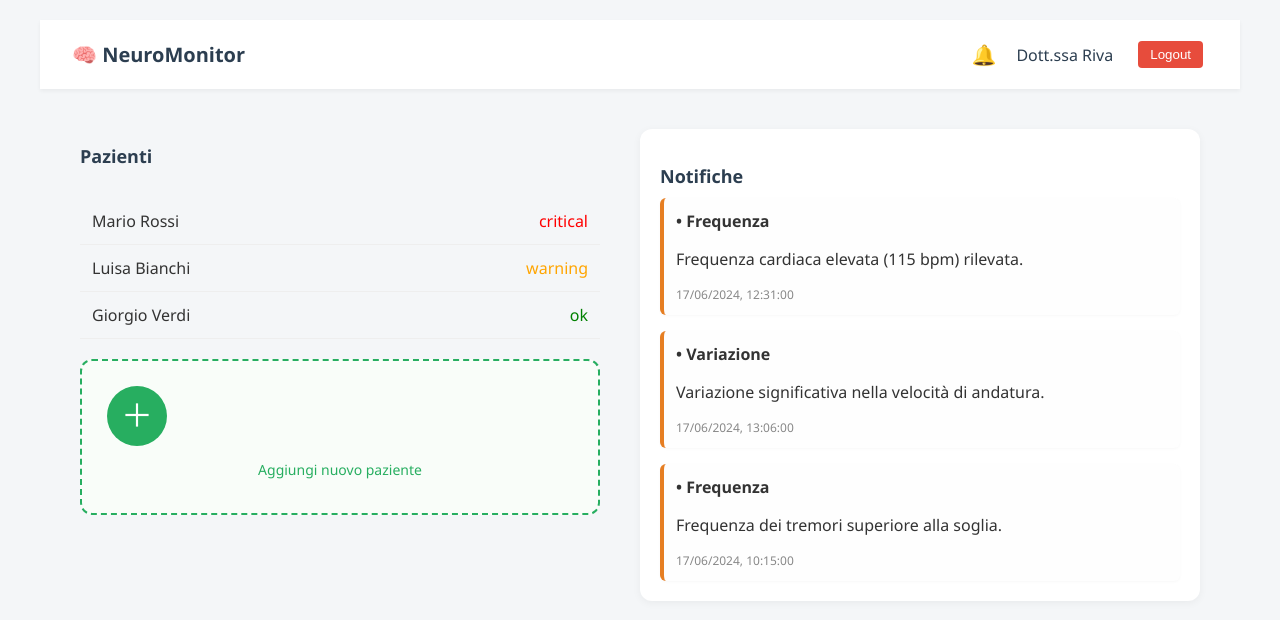
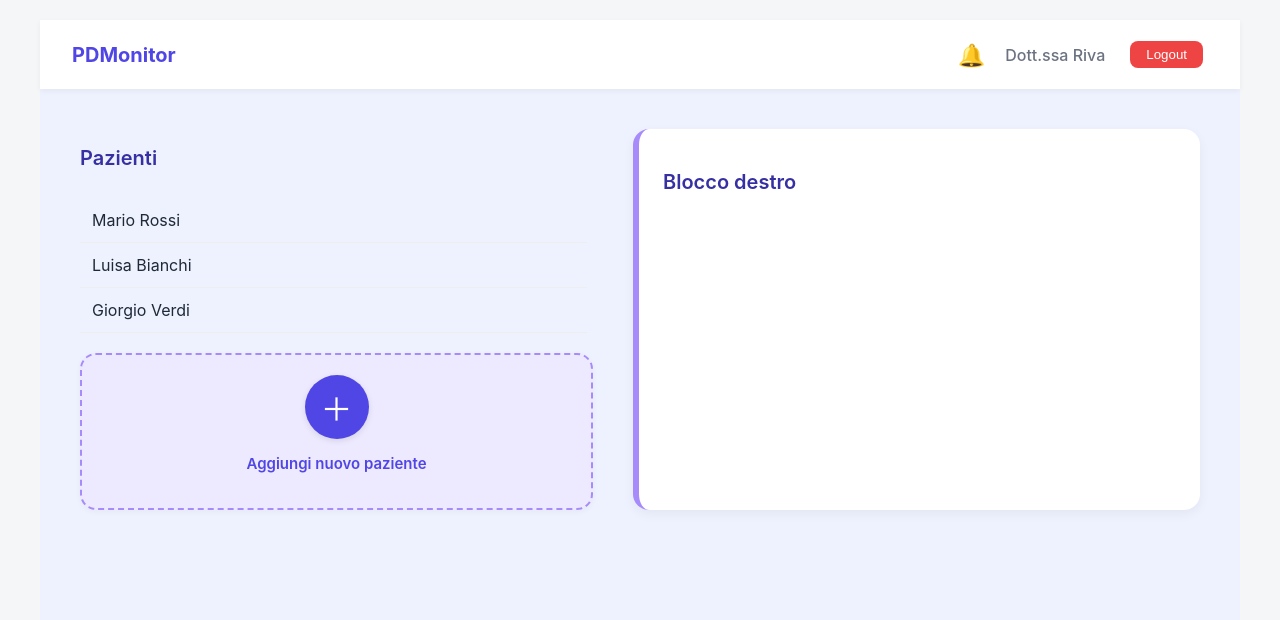
Before and after one commit to UniSalento-IDALab-IoTCourse-2024-2025/wot-project-Frontend-PiccinnoFesta, a React (Vite) app: page /dashboard in a window 1280 px wide. Shown: the top 620 px of the page. Built offline with nearby package versions, Linux system fonts and the light colour scheme.

Commit message:
Predisposto aggiunta di clienti dal backend

```diff
--- a/src/components/PatientList.tsx
+++ b/src/components/PatientList.tsx
@@ -1,11 +1,6 @@
 import React from 'react';
 import { useNavigate } from 'react-router-dom';
-
-interface Patient {
-  id: string | number;
-  name: string;
-  status: 'critical' | 'warning' | 'stable' | string;
-}
+import { Patient } from '../types';
 
 interface PatientListProps {
   patients: Patient[];
@@ -29,15 +24,10 @@ const PatientList: React.FC<PatientListProps> = ({ patients }) => {
           <span
             style={{
               ...styles.status,
-              color:
-                p.status === 'critical'
-                  ? 'red'
-                  : p.status === 'warning'
-                  ? 'orange'
-                  : 'green',
+              color:'red'
+
             }}
           >
-            {p.status}
           </span>
         </div>
       ))}
--- a/src/pages/DashboardPage.tsx
+++ b/src/pages/DashboardPage.tsx
@@ -1,12 +1,8 @@
 import React, { useEffect, useState } from 'react';
 import PatientList from '../components/PatientList';
 import Notifications from '../components/Notification';
-
-interface Patient {
-  id: number;
-  name: string;
-  status: 'ok' | 'warning' | 'critical';
-}
+import EditPatientForm from '../components/EditPatientForm';
+import { Patient } from '../types';
 
 interface Notification {
   id: number;
@@ -17,12 +13,45 @@ interface Notification {
 const DashboardPage: React.FC = () => {
   const [patients, setPatients] = useState<Patient[]>([]);
   const [notifications, setNotifications] = useState<Notification[]>([]);
+  const [showForm, setShowForm] = useState(false);
 
+  /**
+   * ----------------------------------------------------
+   * SIDE EFFECTS
+   * ----------------------------------------------------
+   */
   useEffect(() => {
     setPatients([
-      { id: 1, name: 'Mario Rossi', status: 'critical' },
-      { id: 2, name: 'Luisa Bianchi', status: 'warning' },
-      { id: 3, name: 'Giorgio Verdi', status: 'ok' },
+      {
+        id: '1',
+        name: 'Mario Rossi',
+        età: 30,
+        sesso: 'M',
+        peso: 70,
+        altezza: 175,
+        tratti_caratteristici: ['Capelli castani', 'Occhi verdi'],
+        diagnosi: 'Nessuna',
+      },
+      {
+        id: '2',
+        name: 'Luisa Bianchi',
+        età: 25,
+        sesso: 'F',
+        peso: 60,
+        altezza: 165,
+        tratti_caratteristici: ['Capelli biondi'],
+        diagnosi: 'Ipertensione',
+      },
+      {
+        id: '3',
+        name: 'Giorgio Verdi',
+        età: 45,
+        sesso: 'M',
+        peso: 80,
+        altezza: 180,
+        tratti_caratteristici: ['Barba folta'],
+        diagnosi: 'Diabete',
+      },
     ]);
 
     setNotifications([
@@ -44,11 +73,45 @@ const DashboardPage: React.FC = () => {
     ]);
   }, []);
 
+  /**
+   * ----------------------------------------------------
+   * HANDLERS
+   * ----------------------------------------------------
+   */
+  const handleAddPatient = async (newPatient: Omit<Patient, 'id'>) => {
+    try {
+      console.log('Salvataggio paziente:', newPatient);
+      const response = await fetch('YOUR_API_ENDPOINT_HERE', {
+        method: 'POST',
+        headers: { 'Content-Type': 'application/json' },
+        body: JSON.stringify(newPatient),
+      });
+      console.log('Risposta del server:', response);
+      if (!response.ok) {
+        alert('Errore durante il salvataggio del paziente');
+        throw new Error('Errore nel salvataggio');
+      } else {
+        alert('Paziente salvato con successo, ricaricare la pagina per visualizzare il nuovo paziente');
+      }
+
+      const savedPatient: Patient = await response.json();
+      setPatients((prev) => [...prev, savedPatient]);
+      setShowForm(false);
+    } catch (error) {
+      console.error('Errore durante il salvataggio:', error);
+    }
+  };
+
+  /**
+   * ----------------------------------------------------
+   * RENDER
+   * ----------------------------------------------------
+   */
   return (
     <div style={styles.wrapper}>
-      {/* Top Bar */}
+      {/* Header */}
       <header style={styles.topBar}>
-        <div style={styles.logo}>🧠 NeuroMonitor</div>
+        <div style={styles.logo}>PDMonitor</div>
         <div style={styles.headerRight}>
           <span style={styles.bell}>🔔</span>
           <span style={styles.username}>Dott.ssa Riva</span>
@@ -58,53 +121,78 @@ const DashboardPage: React.FC = () => {
 
       {/* Main */}
       <main style={styles.main}>
+        {/* Left Pane */}
         <section style={styles.leftPane}>
           <h2 style={styles.sectionTitle}>Pazienti</h2>
-          <PatientList patients={patients} />
+          <div style={styles.patientListBox}>
+            <PatientList patients={patients} />
+          </div>
           <div style={styles.addCard}>
-            <button style={styles.addButton}>＋</button>
+            <button style={styles.addButton} onClick={() => setShowForm(true)}>
+              ＋
+            </button>
             <p style={styles.addText}>Aggiungi nuovo paziente</p>
           </div>
         </section>
 
+        {/* Right Pane */}
         <section style={styles.rightPane}>
-          <h2 style={styles.sectionTitle}>Notifiche</h2>
-          <div style={styles.notificationsBox}>
-            {notifications.map((n) => (
-              <div key={n.id} style={styles.notificationItem}>
-                <strong>• {n.message.split(' ')[0]}</strong>
-                <p>{n.message}</p>
-                <small style={styles.timestamp}>{n.timestamp}</small>
-              </div>
-            ))}
-          </div>
+          <h2 style={styles.sectionTitle}>Blocco destro</h2>
+
         </section>
       </main>
+
+      {/* Modal Overlay */}
+      {showForm && (
+        <div style={styles.overlay}>
+          <div style={styles.modal}>
+            <h3 style={styles.modalTitle}>Nuovo Paziente</h3>
+            <EditPatientForm onSave={handleAddPatient} onCancel={() => setShowForm(false)} />
+          </div>
+        </div>
+      )}
     </div>
   );
 };
 
+/**
+ * ----------------------------------------------------
+ * STYLES
+ * ----------------------------------------------------
+ */
+
+const primaryColor = '#4f46e5';
+const lightPrimary = '#eef2ff';
+const darkPrimary = '#3730a3';
+const accentColor = '#a78bfa';
+const lightAccent = '#ede9fe';
+const dangerColor = '#ef4444';
+const textDark = '#1f2937';
+const textMuted = '#6b7280';
+const white = '#ffffff';
+
 const styles: { [key: string]: React.CSSProperties } = {
   wrapper: {
-    fontFamily: `'Segoe UI', sans-serif`,
-    backgroundColor: '#f4f6f8',
+    fontFamily: `'Inter', 'Segoe UI', sans-serif`,
+    backgroundColor: lightPrimary,
     minHeight: '100vh',
+    color: textDark,
   },
   topBar: {
     display: 'flex',
     justifyContent: 'space-between',
     alignItems: 'center',
     padding: '16px 32px',
-    background: 'white',
-    boxShadow: '0 2px 4px rgba(0,0,0,0.05)',
+    background: white,
+    boxShadow: '0 2px 6px rgba(0,0,0,0.05)',
     position: 'sticky',
     top: 0,
     zIndex: 10,
   },
   logo: {
     fontSize: '20px',
-    fontWeight: 'bold',
-    color: '#2c3e50',
+    fontWeight: 700,
+    color: primaryColor,
   },
   headerRight: {
     display: 'flex',
@@ -112,26 +200,30 @@ const styles: { [key: string]: React.CSSProperties } = {
     gap: '20px',
   },
   bell: {
-    fontSize: '20px',
+    fontSize: '22px',
     cursor: 'pointer',
+    color: accentColor,
   },
   username: {
     fontWeight: 500,
-    color: '#2c3e50',
+    color: textMuted,
   },
   logout: {
-    backgroundColor: '#e74c3c',
-    color: 'white',
+    backgroundColor: dangerColor,
+    color: white,
     border: 'none',
-    borderRadius: '4px',
-    padding: '6px 12px',
+    borderRadius: '8px',
+    padding: '6px 16px',
     cursor: 'pointer',
+    fontWeight: 500,
+    transition: 'transform 0.1s ease',
   },
   main: {
     display: 'flex',
     flexDirection: 'row',
     gap: '40px',
     padding: '40px',
+    flexWrap: 'wrap',
   },
   leftPane: {
     flex: 1,
@@ -141,45 +233,54 @@ const styles: { [key: string]: React.CSSProperties } = {
   },
   rightPane: {
     flex: 1,
-    backgroundColor: 'white',
-    padding: '20px',
-    borderRadius: '12px',
-    boxShadow: '0 2px 8px rgba(0,0,0,0.05)',
-    maxHeight: '600px',
+    backgroundColor: white,
+    padding: '24px',
+    borderRadius: '16px',
+    boxShadow: '0 4px 12px rgba(0,0,0,0.05)',
+    maxHeight: '650px',
     overflowY: 'auto',
+    borderLeft: `6px solid ${accentColor}`,
   },
   sectionTitle: {
-    fontSize: '18px',
-    color: '#2c3e50',
-    marginBottom: '10px',
+    fontSize: '20px',
+    fontWeight: 600,
+    color: darkPrimary,
+    marginBottom: '8px',
   },
   addCard: {
-    border: '2px dashed #27ae60',
-    borderRadius: '12px',
+    border: `2px dashed ${accentColor}`,
+    borderRadius: '16px',
     padding: '20px',
-    backgroundColor: '#f9fdf9',
+    backgroundColor: lightAccent,
     textAlign: 'center',
+    boxShadow: '0 2px 6px rgba(0,0,0,0.04)',
   },
-   addButton: {
+  addButton: {
     display: 'flex',
     alignItems: 'center',
     justifyContent: 'center',
     fontSize: '32px',
-    color: 'white',
-    backgroundColor: '#27ae60',
+    color: white,
+    backgroundColor: primaryColor,
     border: 'none',
     borderRadius: '50%',
-    width: '60px',
-    height: '60px',
-    marginBottom: '10px',
+    width: '64px',
+    height: '64px',
+    margin: '0 auto 12px',
     cursor: 'pointer',
-    transition: '0.2s ease',
-    lineHeight: '1', // evita vertical misalignment
+    transition: 'transform 0.15s ease, box-shadow 0.2s ease',
+    boxShadow: '0 2px 6px rgba(0,0,0,0.1)',
   },
   addText: {
-    fontSize: '14px',
-    color: '#27ae60',
-    fontWeight: 500,
+    fontSize: '15px',
+    color: primaryColor,
+    fontWeight: 600,
+  },
+  patientListBox: {
+    flex: 1,
+    overflowY: 'auto',
+    maxHeight: '520px',
+    paddingRight: '6px',
   },
   notificationsBox: {
     display: 'flex',
@@ -187,18 +288,44 @@ const styles: { [key: string]: React.CSSProperties } = {
     gap: '16px',
   },
   notificationItem: {
-    padding: '12px',
-    backgroundColor: '#fefefe',
-    borderLeft: '4px solid #e67e22',
-    borderRadius: '6px',
-    boxShadow: '0 1px 3px rgba(0,0,0,0.03)',
+    padding: '14px 16px',
+    backgroundColor: white,
+    borderLeft: `4px solid ${primaryColor}`,
+    borderRadius: '8px',
+    boxShadow: '0 2px 6px rgba(0,0,0,0.05)',
   },
   timestamp: {
-    color: '#888',
+    color: textMuted,
     fontSize: '12px',
-    marginTop: '4px',
+    marginTop: '6px',
     display: 'block',
   },
+  overlay: {
+    position: 'fixed',
+    top: 0,
+    left: 0,
+    width: '100vw',
+    height: '100vh',
+    backgroundColor: 'rgba(0,0,0,0.35)',
+    display: 'flex',
+    justifyContent: 'center',
+    alignItems: 'center',
+    zIndex: 1000,
+  },
+  modal: {
+    backgroundColor: white,
+    padding: '32px 28px',
+    borderRadius: '18px',
+    minWidth: '320px',
+    maxWidth: '420px',
+    boxShadow: '0 8px 24px rgba(0,0,0,0.12)',
+    borderTop: `6px solid ${primaryColor}`,
+  },
+  modalTitle: {
+    marginBottom: '16px',
+    fontSize: '18px',
+    fontWeight: 600,
+    color: darkPrimary,
+  },
 };
-
 export default DashboardPage;
```
Also changed, not shown: src/components/EditPatientForm.tsx (+24 -10 lines).
